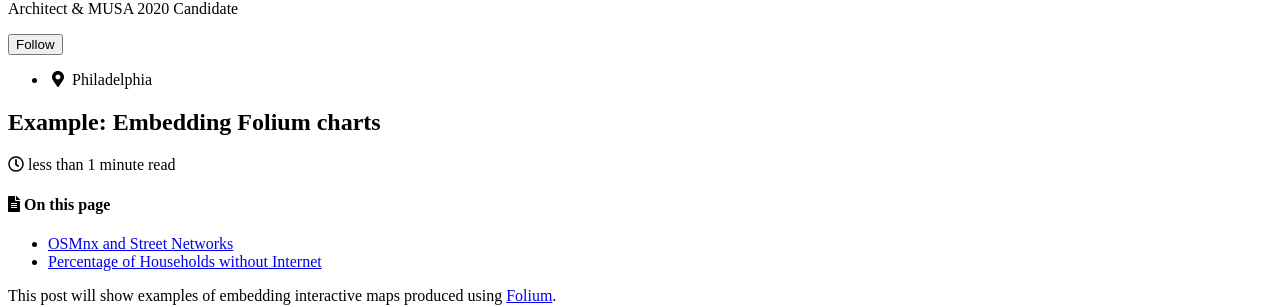
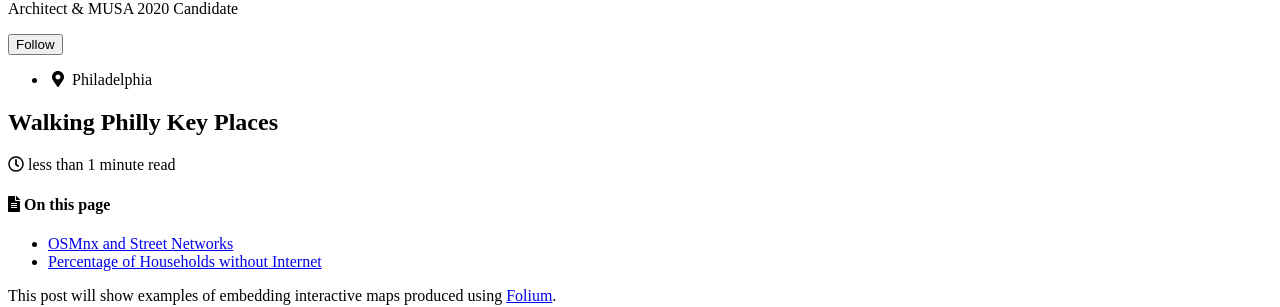
Before and after one commit to akshaynagar26/Pleasework, a Jekyll site: the page built from _posts/2019-04-13-folium-charts.md, in a window 1280 px wide. Shown: the part 222-529 px from the top of the page. Built offline with Jekyll 4.4.1, drawn with Linux system fonts in a browser that asks for light colours; cached includes are drawn as plain includes; nearby versions of some CDN libraries.

Commit message:
Update 2019-04-13-folium-charts.md

```diff
--- a/_posts/2019-04-13-folium-charts.md
+++ b/_posts/2019-04-13-folium-charts.md
@@ -1,9 +1,9 @@
 ---
-title: "Example: Embedding Folium charts"
+title: "Walking Philly Key Places"
 date: 2019-04-13
 published: true
 tags: [dataviz, folium]
-excerpt: "Embedding interactive Folium charts on static pages using Jekyll."
+excerpt: "A glimpse into walkability of Philadelphia"
 folium-loader:
   folium-chart-1: ["charts/foliumChart.html", "400"]
   folium-chart-2: ["charts/percent_no_internet.html", "400"]
```
